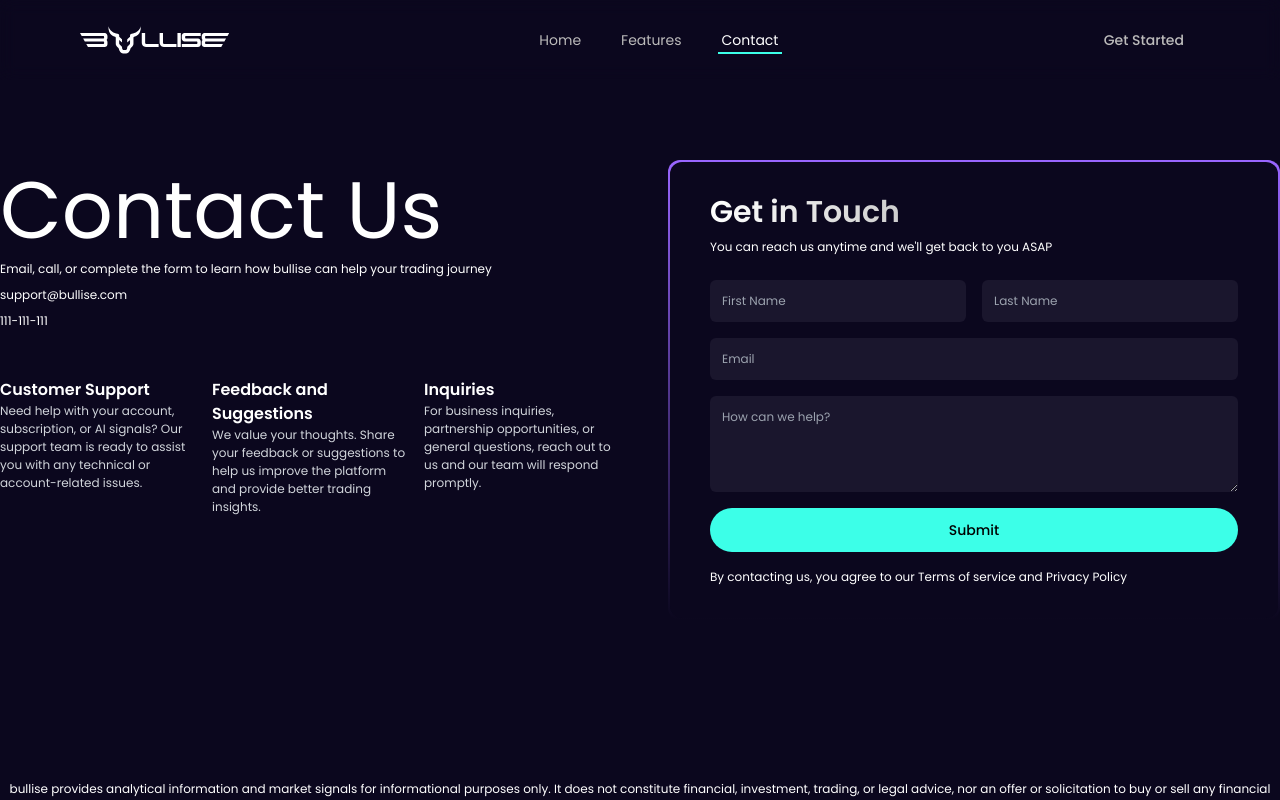
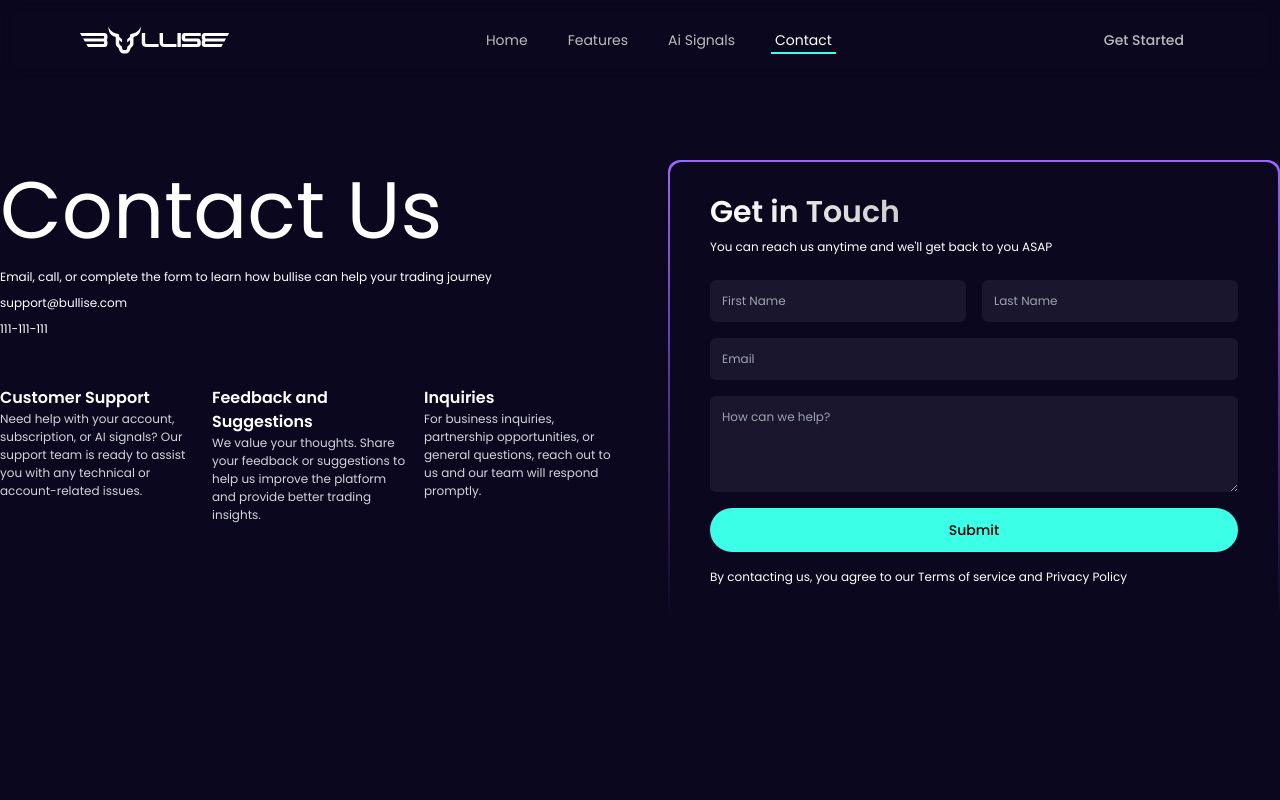
Before and after one commit to ImnMuqri/ai-trading-landing, a Nuxt app: page /contact in a window 1280 px wide. Shown: the top 800 px of the page. Built offline with nearby package versions, Linux system fonts and the light colour scheme.

Commit message:
Add Ai Signals Tab

```diff
--- a/app/components/Contact.vue
+++ b/app/components/Contact.vue
@@ -1,10 +1,10 @@
 <template>
-  <div class="pt-40 text-center">
+  <div class="pt-32 md:pt-40 pb-20 text-center">
     <div
       class="flex flex-col md:flex-row justify-center items-center md:items-start gap-12">
       <div class="grid grid-cols-1 gap-4 md:gap-12 text-left px-10 md:px-0">
         <div>
-          <h1 class="text-[80px] leading-tight">Contact Us</h1>
+          <h1 class="text-4xl md:text-[80px] leading-tight mb-2">Contact Us</h1>
           <div class="grid grid-cols-1 text-[12px] gap-2">
             <p>
               Email, call, or complete the form to learn how bullise can help
--- a/app/components/Hero.vue
+++ b/app/components/Hero.vue
@@ -172,7 +172,7 @@
                 class="p-6 md:p-20 mt-20 flex flex-col md:flex-row gap-6 items-center">
                 <img
                   src="/SystemPC.svg"
-                  alt="Signal Wise system"
+                  alt="Bullise system"
                   class="rounded-lg object-cover md:h-[300px] md:w-[550px]" />
                 <div class="px-2 text-left">
                   <p class="text-[#3CFFE8] text-lg md:text-xl">
--- a/app/components/Navbar.vue
+++ b/app/components/Navbar.vue
@@ -31,6 +31,15 @@
             :class="{ 'w-full': route.path === '/features' }"></span>
         </NuxtLink>
 
+        <NuxtLink
+          to="/aisignal"
+          class="relative group px-1 transition-colors duration-300"
+          :class="{ 'text-white': route.path === '/aisignal' }">
+          Ai Signals
+          <span
+            class="absolute left-0 -bottom-1 w-0 h-[2px] bg-[#3CFFE8] transition-all duration-300"
+            :class="{ 'w-full': route.path === '/aisignal' }"></span>
+        </NuxtLink>
         <NuxtLink
           to="/contact"
           class="relative group px-1 transition-colors duration-300"
@@ -99,6 +108,12 @@
             Features
           </NuxtLink>
           <NuxtLink
+            to="/aisignal"
+            class="text-white text-sm font-medium"
+            @click="toggleMobileMenu">
+            Ai Signal
+          </NuxtLink>
+          <NuxtLink
             to="/contact"
             class="text-white text-sm font-medium"
             @click="toggleMobileMenu">
@@ -147,7 +162,9 @@ watch(mobileMenuOpen, (isOpen) => {
 }
 
 .slide-down-enter-active {
-  transition: transform 0.3s ease, opacity 0.3s ease;
+  transition:
+    transform 0.3s ease,
+    opacity 0.3s ease;
 }
 .slide-down-enter-from {
   transform: translateY(-20px);
@@ -158,7 +175,9 @@ watch(mobileMenuOpen, (isOpen) => {
   opacity: 1;
 }
 .slide-down-leave-active {
-  transition: transform 0.2s ease, opacity 0.2s ease;
+  transition:
+    transform 0.2s ease,
+    opacity 0.2s ease;
 }
 .slide-down-leave-to {
   transform: translateY(-20px);
```
